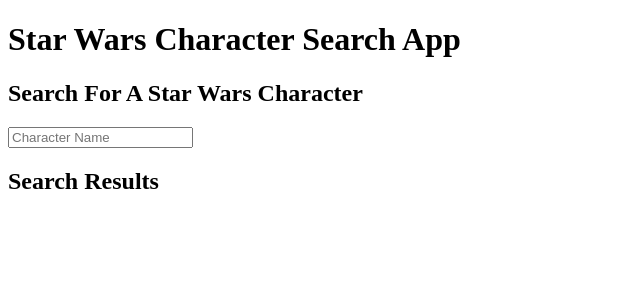
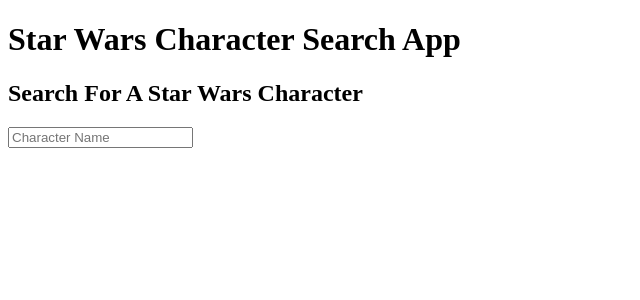
Before and after one commit to mahuntington/angular-notes, an Angular app in the folder day3/starwars/: page / in a window 1280 px wide. Shown: the top 300 px of the page, without its empty margins (0-640 px from the left). Built offline with nearby package versions, Linux system fonts and the light colour scheme.

Commit message:
moving ngIf

```diff
--- a/day3/starwars/src/app/search/search.component.html
+++ b/day3/starwars/src/app/search/search.component.html
@@ -2,8 +2,8 @@
     <h2>Search For A Star Wars Character</h2>
     <input [(ngModel)]="name" type="text" placeholder="Character Name" (keyup)="findCharacter(name)" />
 </section>
-<section *ngIf="apiObservable">
-    <h2>Search Results</h2>
+<section>
+    <h2 *ngIf="(apiObservable | async) !== null">Search Results</h2>
     <ul>
         <li *ngFor="let character of apiObservable | async">
             <h3>{{character.name}}</h3>
```
Also changed, not shown: 1 other file (tests, documents, lock files or other folders).
